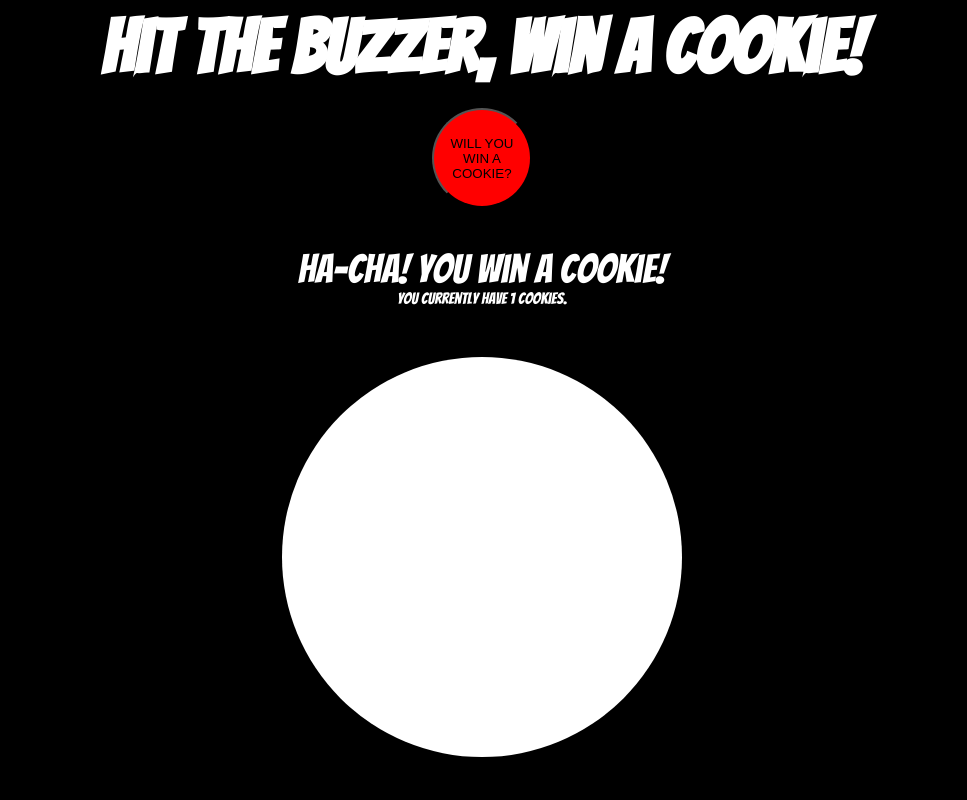
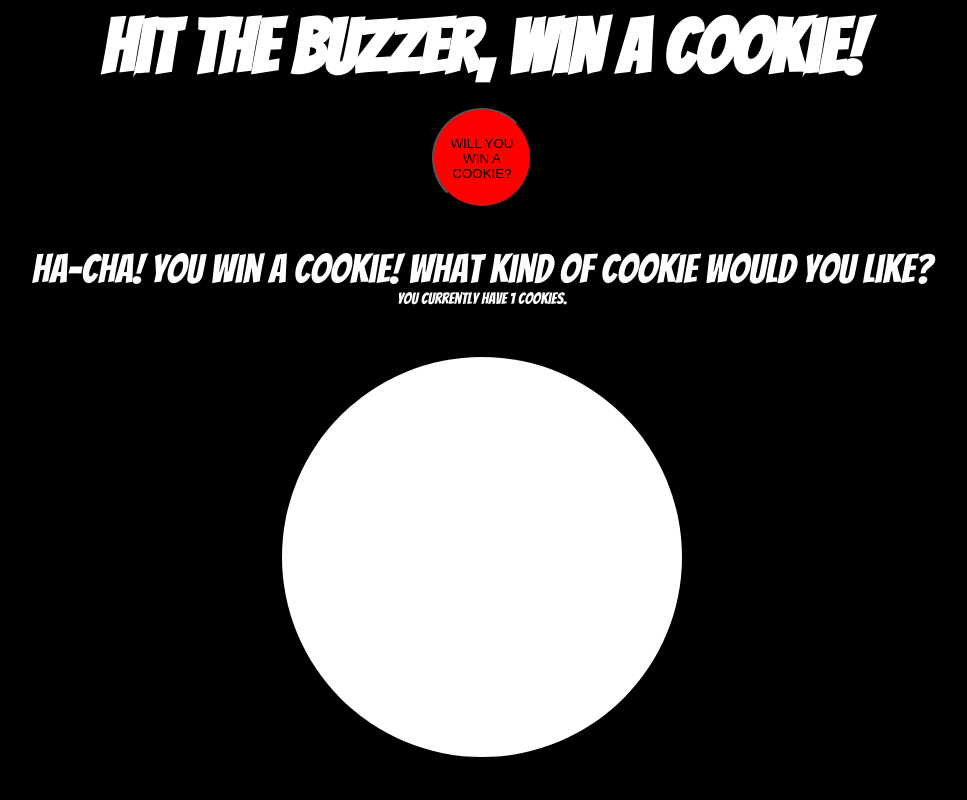
Before and after one commit to jsangalang93/hit-the-buzzer-win-a-cookie, a plain HTML site: page index.html in a window 1280 px wide. Both pictures are taken after a click on the button "WILL YOU WIN A COOKIE?". Shown: the top 800 px of the page, without its empty margins (158-1125 px from the left). Drawn offline with Linux system fonts and the light colour scheme.

Commit message:
cookie choices wip

```diff
--- a/app.js
+++ b/app.js
@@ -6,6 +6,8 @@ const counterDisplayElement = document.querySelector(".counter")
 const backgroundElement = document.querySelector(".background")
 const CookiePop = document.querySelector(".cookieGrid")
 const eatElement = document.getElementById("eatCookie")
+//COOKIE CHOICES PLAYAROUND
+const cookieChoiceElement = document.querySelector(".cookieChoice")
 // OUTPUT CONSTANTS
 
 
@@ -46,12 +48,24 @@ buttonElement.addEventListener('click', () => {
     counterElement = counterElement + 1
 
     const cookieUpdateElement = `you currently have ${counterElement} cookies.`
-    // counterDisplayElement.textContent = cookieUpdateElement;
+    counterDisplayElement.textContent = cookieUpdateElement;
         if(counterElement < 10 || counterElement === 10){
-            cookieDisplayElement.textContent = `Ha-Cha! You win a cookie!`
-            counterDisplayElement.textContent = cookieUpdateElement;
-            ding.volume = 1
-            ding.play()
+            ding.volume = 1;
+            ding.play();
+            cookieDisplayElement.textContent = `Ha-Cha! You win a cookie! What kind of cookie would you like?`
+            // // appendchild three buttons, sugar, chocolate, bday
+            //     if(cookieChoiceElement === "Sugar Cookie") {
+            //         console.log(choclate chip)
+
+            //     } else if(cookieChoiceElement === "Chocolate Chip") {
+            //         console.log("chocolate chip works")
+
+            //     } else {
+            //         console.log("birthday cookie works");
+            //     }
+
+            // counterDisplayElement.textContent = cookieUpdateElement;
+
         }else{
             buttonElement.removeEventListener('click', buttonElement)
             diabetesElement.textContent = 'You seem to have a lot on your plate! Eat one before you test your luck again!'
@@ -77,3 +91,5 @@ eatElement.addEventListener('click', () => {
 // cookie image pop up
 
 // cookie counter
+
+// if()
--- a/index.html
+++ b/index.html
@@ -23,6 +23,9 @@
         <!-- YOU WIN A COOKIE -->
         <div id="cookieDisplay"></div>
 
+        <!-- WHAT KIND OF COOKIE CHOICE -->
+        <div class = "cookieChoices"></div>
+
         <!-- COOKIE ACCUMULATION -->
         <div class = "counter"></div>
 
```
Also changed, not shown: 1 other file.
